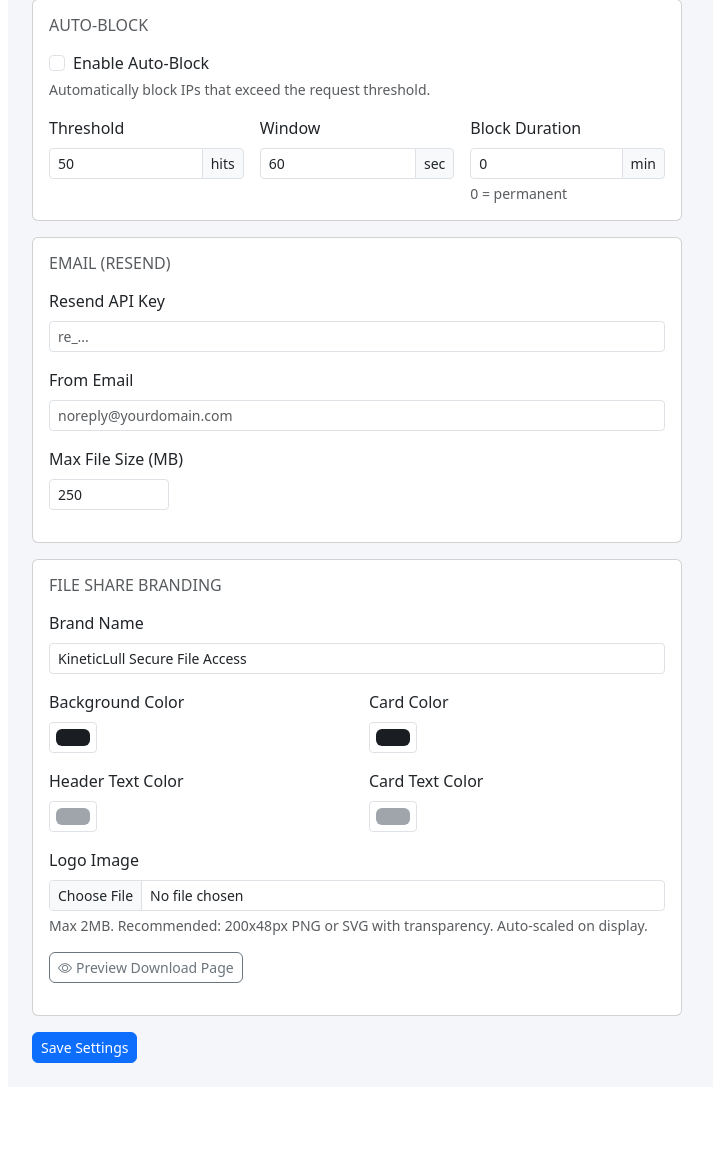
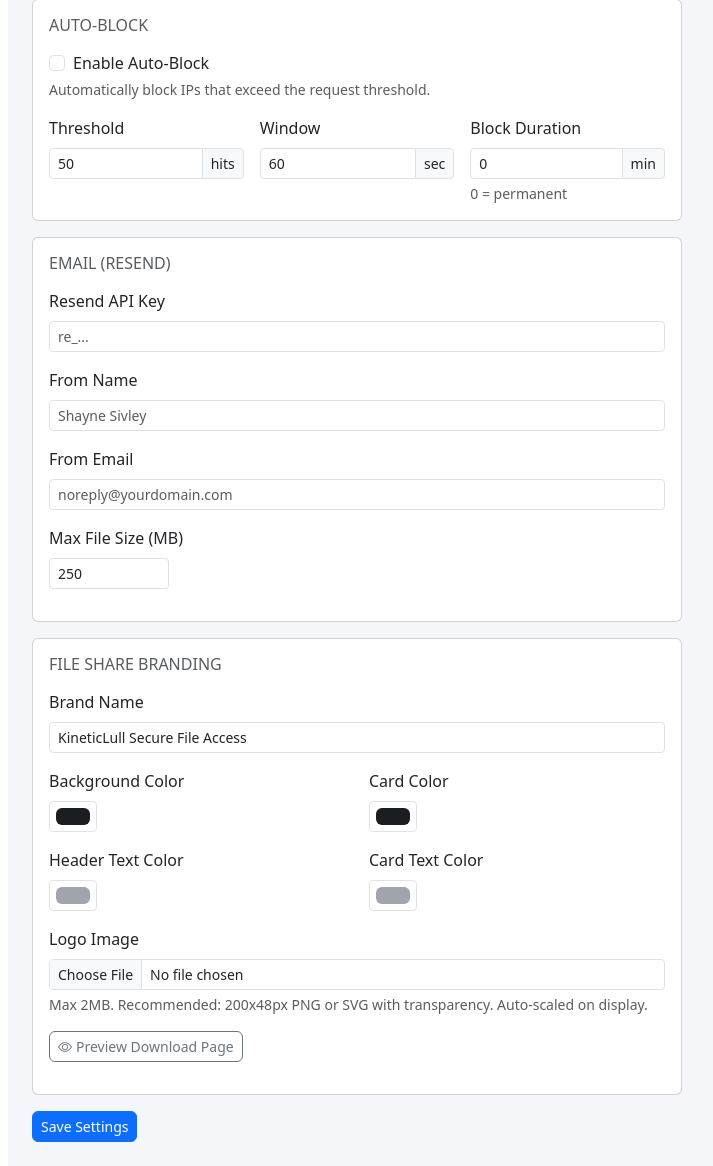
Before and after one commit to greaselovely/KineticLull, a Django app: page /settings/ in a window 1280 px wide. Shown: the part 1202-2368 px from the top of the page, without its empty margins (212-925 px from the left). Before the commit the page ends 2265 px from the top, so only its background shows below. Run offline with Django 5.2, Linux system fonts and the light colour scheme; the visitor is signed in with stand-in values (Sample User, id 1); data comes from the database, SQL or seed files in the repository; data that the repository does not hold is empty; parts of the project's set-up code (start-up, migrations or seed data) failed here and were passed over.

Commit message:
File One Time Access

```diff
--- a/app/email.py
+++ b/app/email.py
@@ -14,7 +14,11 @@ def _get_resend():
         return None, None
     import resend
     resend.api_key = app_settings.resend_api_key
-    return resend, app_settings.resend_from_email
+    if app_settings.resend_from_name:
+        from_address = f'{app_settings.resend_from_name} <{app_settings.resend_from_email}>'
+    else:
+        from_address = app_settings.resend_from_email
+    return resend, from_address
 
 
 def send_file_shared_email(recipient_email, filename, share_url, sender_name):
--- a/app/models.py
+++ b/app/models.py
@@ -160,6 +160,7 @@ class AppSettings(models.Model):
 
     # Email (Resend)
     resend_api_key = models.CharField(max_length=255, blank=True, default='', verbose_name='Resend API Key')
+    resend_from_name = models.CharField(max_length=255, blank=True, default='', verbose_name='From Name')
     resend_from_email = models.EmailField(max_length=255, blank=True, default='', verbose_name='From Email Address')
 
     # File Sharing
--- a/app/static/js/index.js
+++ b/app/static/js/index.js
@@ -31,6 +31,7 @@ document.addEventListener('DOMContentLoaded', function() {
     initResizableTable('edl-table');
     initResizableTable('short-url-table');
     initResizableTable('log-table');
+    initResizableTable('otf-table');
 
     // Admin submenu toggle
     var adminToggle = document.getElementById('admin-menu-toggle');
--- a/app/static/templates/app_settings.html
+++ b/app/static/templates/app_settings.html
@@ -220,6 +220,10 @@
                     <input type="password" name="resend_api_key" id="resend_api_key" class="form-control form-control-sm" value="{{ app_settings.resend_api_key }}" placeholder="re_...">
                 </div>
                 <div class="mb-3">
+                    <label for="resend_from_name" class="form-label">From Name</label>
+                    <input type="text" name="resend_from_name" id="resend_from_name" class="form-control form-control-sm" value="{{ app_settings.resend_from_name }}" placeholder="Shayne Sivley">
+                </div>
+                <div class="mb-3">
                     <label for="resend_from_email" class="form-label">From Email</label>
                     <input type="email" name="resend_from_email" id="resend_from_email" class="form-control form-control-sm" value="{{ app_settings.resend_from_email }}" placeholder="noreply@yourdomain.com">
                 </div>
--- a/app/views.py
+++ b/app/views.py
@@ -1307,6 +1307,11 @@ def app_settings_view(request):
             app_settings.resend_api_key = new_resend_key
             changes.append('resend_api_key=***')
 
+        new_from_name = request.POST.get('resend_from_name', '').strip()
+        if new_from_name != app_settings.resend_from_name:
+            app_settings.resend_from_name = new_from_name
+            changes.append(f'resend_from_name={new_from_name}')
+
         new_from_email = request.POST.get('resend_from_email', '').strip()
         if new_from_email != app_settings.resend_from_email:
             app_settings.resend_from_email = new_from_email
```
Also changed, not shown: app/static/templates/otf_list.html (+6 -6 lines), app/migrations/0027_appsettings_resend_from_name.py (added), 1 other file.
